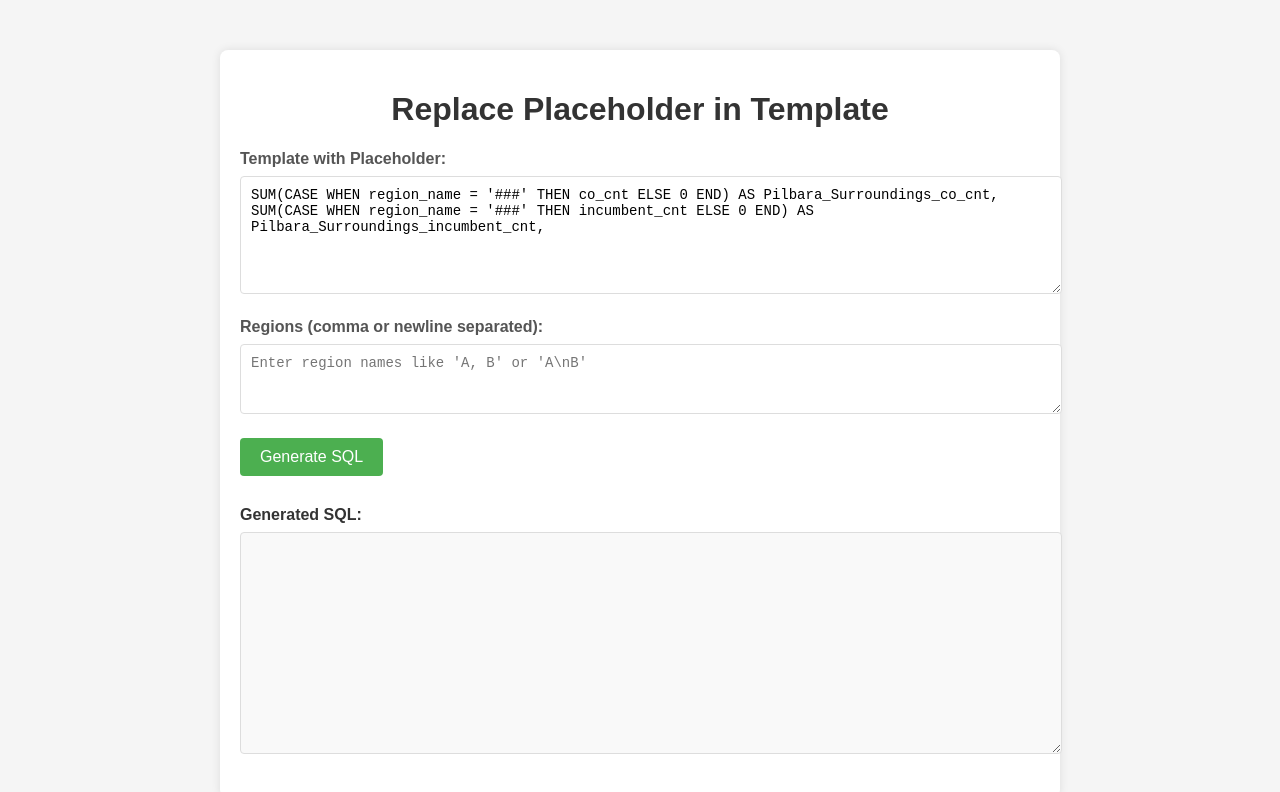
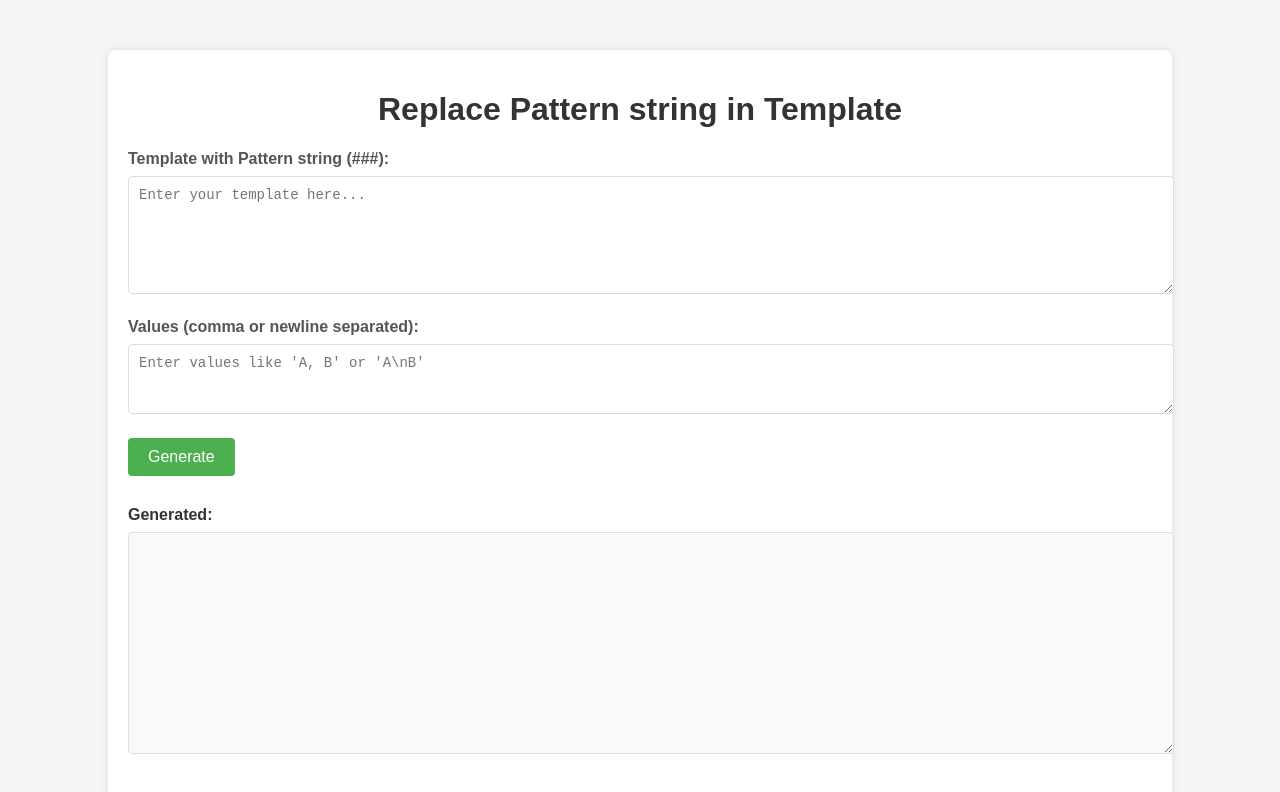
Before and after one commit to xjaroo/so-i-decided, a plain HTML site: page repeat-text-with-template/index.html in a window 1280 px wide. Drawn offline with Linux system fonts and the light colour scheme.

Commit message:
add pattern replacement

```diff
--- a/repeat-text-with-template/index.html
+++ b/repeat-text-with-template/index.html
@@ -3,7 +3,7 @@
 <head>
   <meta charset="UTF-8">
   <meta name="viewport" content="width=device-width, initial-scale=1.0">
-  <title>Replace Placeholder in Template</title>
+  <title>Replace Placeholder(###) in Template</title>
   <style>
     body {
       font-family: Arial, sans-serif;
@@ -13,7 +13,7 @@
     }
 
     .container {
-      max-width: 800px;
+      max-width: 80%;
       margin: 50px auto;
       background-color: #ffffff;
       padding: 20px;
@@ -84,29 +84,40 @@
 
       // Output the result
       document.getElementById('outputText').value = result;
+
+      // Copy the generated SQL to the clipboard
+      copyToClipboard(result);
+    }
+
+    function copyToClipboard(text) {
+      // Use the Clipboard API to copy the text
+      navigator.clipboard.writeText(text).then(function() {
+        alert('SQL copied to clipboard!');
+      }).catch(function(err) {
+        console.error('Error copying text: ', err);
+      });
     }
   </script>
 </head>
 <body>
 
 <div class="container">
-  <h1>Replace Placeholder in Template</h1>
+  <h1>Replace Pattern string in Template</h1>
 
   <!-- Input Template -->
-  <label for="templateText">Template with Placeholder:</label>
-  <textarea id="templateText" rows="6" placeholder="Enter your template here...">SUM(CASE WHEN region_name = '###' THEN co_cnt ELSE 0 END) AS Pilbara_Surroundings_co_cnt,
-SUM(CASE WHEN region_name = '###' THEN incumbent_cnt ELSE 0 END) AS Pilbara_Surroundings_incumbent_cnt,</textarea>
+  <label for="templateText">Template with Pattern string (###):</label>
+  <textarea id="templateText" rows="6" placeholder="Enter your template here..."></textarea>
 
   <!-- Input for Regions -->
-  <label for="regionsInput">Regions (comma or newline separated):</label>
-  <textarea id="regionsInput" rows="3" placeholder="Enter region names like 'A, B' or 'A\nB'"></textarea>
+  <label for="regionsInput">Values (comma or newline separated):</label>
+  <textarea id="regionsInput" rows="3" placeholder="Enter values like 'A, B' or 'A\nB'"></textarea>
 
   <!-- Button to trigger the replacement -->
-  <button onclick="replacePlaceholder()">Generate SQL</button>
+  <button onclick="replacePlaceholder()">Generate </button>
 
   <!-- Output Section -->
   <div class="output-section">
-    <label for="outputText">Generated SQL:</label>
+    <label for="outputText">Generated:</label>
     <textarea id="outputText" readonly></textarea>
   </div>
 </div>
```
Also changed, not shown: tools/index.html (+8 -0 lines), img/repeat-text-with-template.png (added).
